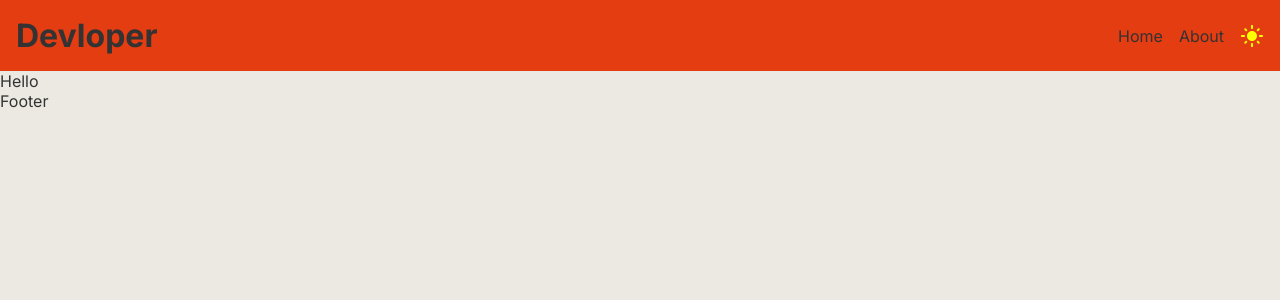
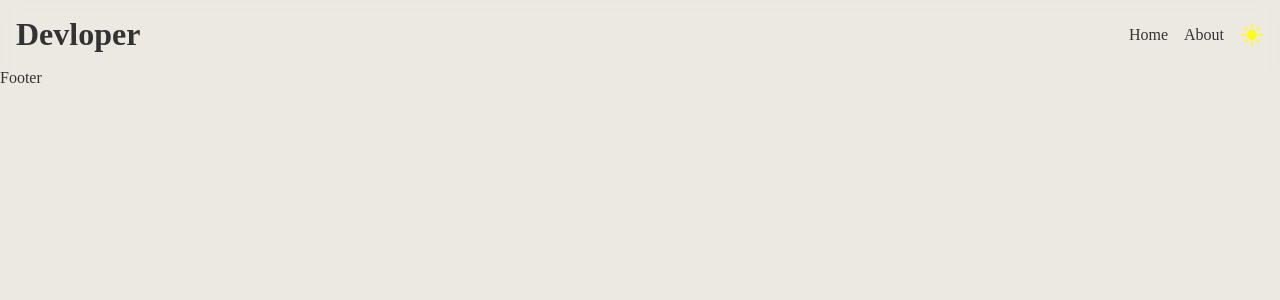
Before and after one commit to Ankitsaini406/portfolio, a Next.js app: page / in a window 1280 px wide. Shown: the top 300 px of the page. Built offline with nearby package versions, Linux system fonts and the light colour scheme.

Commit message:
"themes"

```diff
--- a/src/app/globals.css
+++ b/src/app/globals.css
@@ -1,6 +1,7 @@
 :root {
     --nav-bar: #E43D12;
     --white-color: #EBE9E1;
+    --black-color: #000;
 }
 
 [data-theme="light"] {
@@ -9,7 +10,7 @@
 }
 
 [data-theme="dark"] {
-    --bg-color: #333;
+    --bg-color: var(--black-color);
     --text-color: #fff;
 }
 
--- a/src/app/layout.tsx
+++ b/src/app/layout.tsx
@@ -1,11 +1,9 @@
 import type { Metadata } from "next";
-import { Inter } from "next/font/google";
 import "./globals.css";
 import Navbar from "@/components/navbar/Navbar";
 import Footer from "@/components/footer/Footer";
 import ThemeProviders from "@/components/theme/ThemeProviders";
-
-const inter = Inter({ subsets: ["latin"] });
+import style from "./page.module.css"
 
 export const metadata: Metadata = {
   title: "Portfolio",
@@ -19,12 +17,14 @@ export default function RootLayout({
 }>) {
   return (
       <html lang="en" suppressHydrationWarning>
-        <body className={inter.className}>
+        <body className={style.backgroungColor}>
+          <div className={style.backgroundImage}>
           <ThemeProviders>
           <Navbar />
           {children}
           <Footer />
           </ThemeProviders>
+          </div>
         </body>
       </html>
   );
--- /dev/null
+++ b/src/app/page.module.css
@@ -0,0 +1,13 @@
+.backgroundImage{
+    /* width: 20%;
+    height: 20%;
+    position: absolute;
+     background-color: red; */
+
+}
+
+.backgroungColor{
+    background: rgba(255, 255, 255, 0.01);
+backdrop-filter: blur(10px);
+-webkit-backdrop-filter: blur(10px);
+}
--- a/src/app/page.tsx
+++ b/src/app/page.tsx
@@ -3,7 +3,7 @@ import styles from "./page.module.css";
 export default function Home() {
   return (
     <main>
-      Hello
+
     </main>
   );
 }
--- a/src/components/navbar/Navbar.module.css
+++ b/src/components/navbar/Navbar.module.css
@@ -3,7 +3,7 @@
     align-items: center;
     justify-content: space-between;
     padding: 1rem;
-    background-color: var(--nav-bar);
+    /* background-color: var(--nav-bar); */
     color: var(--text-color);
 }
 
```
